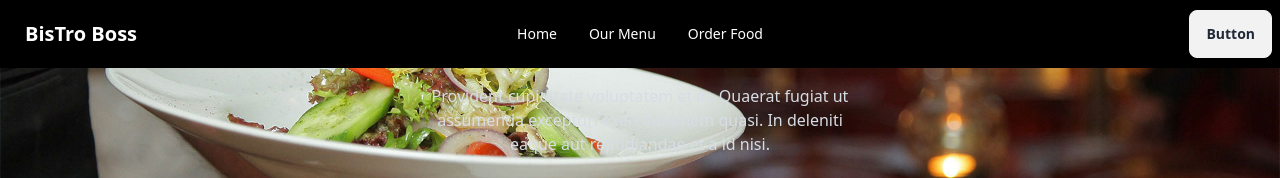
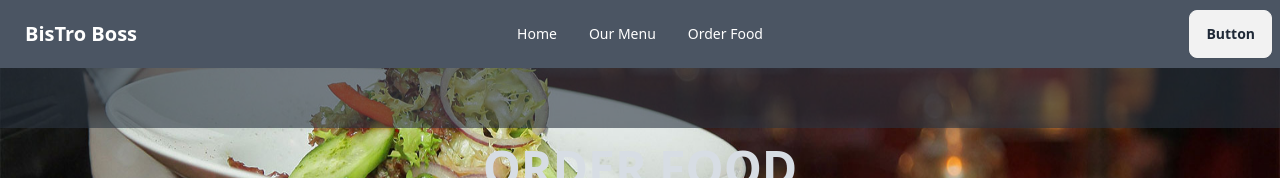
Before and after one commit to mhseber/Bistro-Boss-client, a React (Vite) app: page /order/dessert in a window 1280 px wide. Shown: the top 178 px of the page. Built offline with nearby package versions, Linux system fonts and the light colour scheme; no server answers.

Commit message:
Testimonial implement Done

```diff
--- a/src/Pages/Home/Shared/Cover/Cover.jsx
+++ b/src/Pages/Home/Shared/Cover/Cover.jsx
@@ -1,4 +1,6 @@
 import { Parallax } from 'react-parallax';
+
+
 const Cover = ({ img, title }) => {
 
     return (
@@ -10,7 +12,7 @@ const Cover = ({ img, title }) => {
         >
             <div>
                 <div>
-                    <div className="hero-overlay bg-opacity-60"></div>
+                    <div className="hero-overlay bg-opacity-60 pt-32"></div>
                     <div className="hero-content text-neutral-content text-center">
                         <div className="max-w-md">
                             <h1 className="mb-5 text-5xl font-bold uppercase">{title}</h1>
--- a/src/Pages/Home/Shared/NavBar.jsx
+++ b/src/Pages/Home/Shared/NavBar.jsx
@@ -11,7 +11,7 @@ const NavBar = () => {
     </>
     return (
         <>
-            <div className="navbar fixed z-10 bg-black max-w-screen-xl text-white">
+            <div className="navbar fixed z-10 bg-gray-600 max-w-screen-xl text-white">
                 <div className="navbar-start">
                     <div className="dropdown">
                         <div tabIndex={0} role="button" className="btn btn-ghost lg:hidden">
--- a/src/Pages/Home/Testimonials/Testimonials.jsx
+++ b/src/Pages/Home/Testimonials/Testimonials.jsx
@@ -33,7 +33,7 @@ const Testimonials = () => {
                                 value={review.rating}
                                 readOnly
                             />
-                            <FaQuoteLeft />
+                            <p className="pt-3 text-6xl"><FaQuoteLeft /></p>
                             <p className="py-8">{review.details}</p>
                             <h3 className="text-2xl text-orange-400">{review.name}</h3>
                         </div>
```
